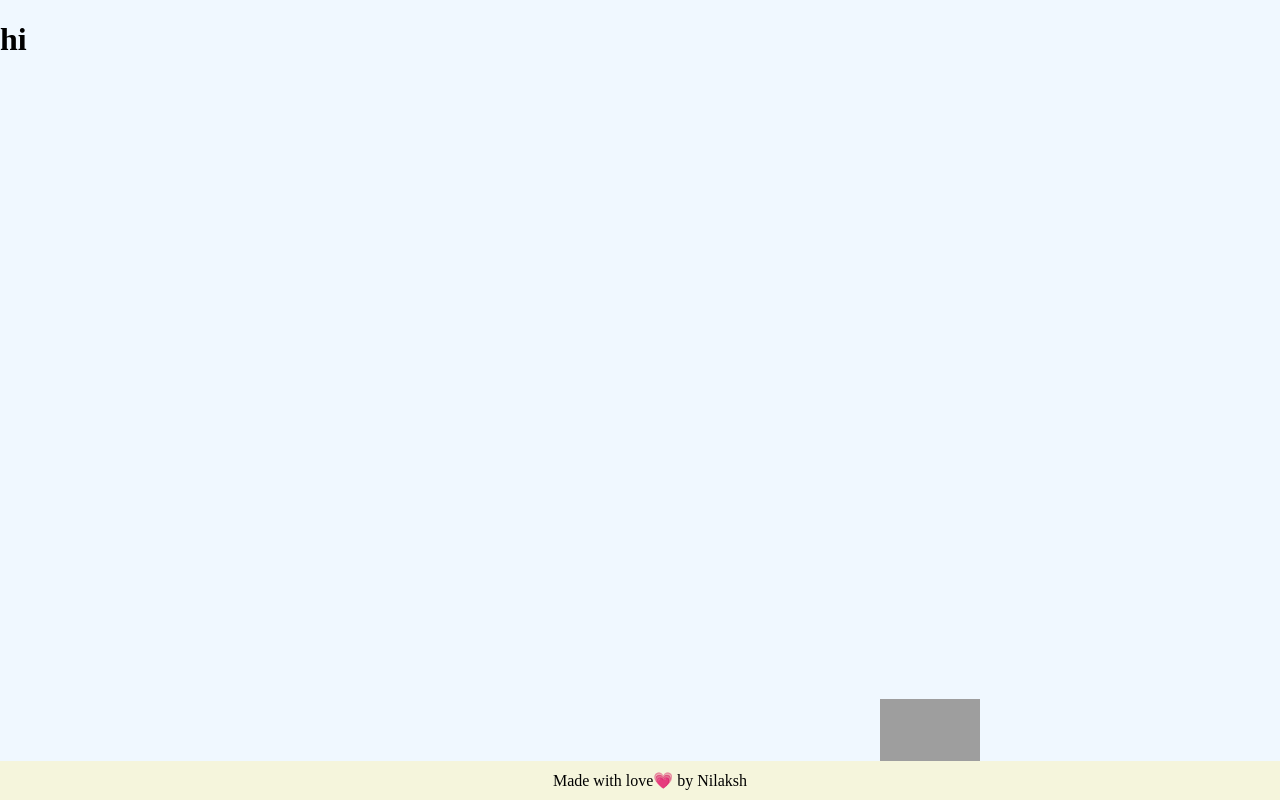
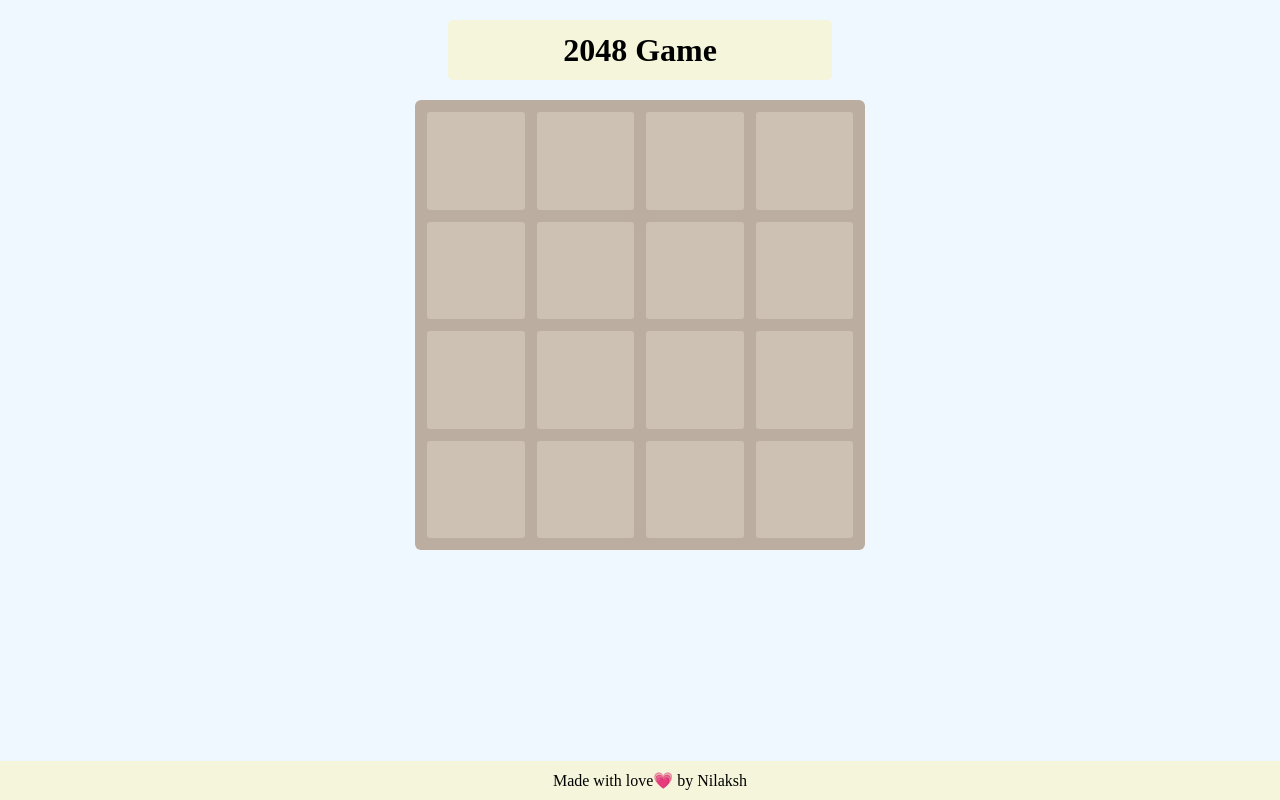
Before and after one commit to Nilakshhh/2048-game, a React (Create React App) app: page /game in a window 1280 px wide. Built offline with nearby package versions, Linux system fonts and the light colour scheme; grey boxes are pictures that could not be loaded.

Commit message:
added grid

```diff
--- a/public/index.html
+++ b/public/index.html
@@ -10,6 +10,7 @@
       content="Web site created using create-react-app"
     />
     <link rel="apple-touch-icon" href="%PUBLIC_URL%/logo192.png" />
+    <link href="https://fonts.googleapis.com/css?family=Source+Sans+Pro:700" rel="stylesheet">
 
     <link rel="manifest" href="%PUBLIC_URL%/manifest.json" />
     <title>2048</title>
--- a/public/styles/styles.css
+++ b/public/styles/styles.css
@@ -1,6 +1,6 @@
 :root {
-  --primary: #f542a1;
-  --secondary: #c90e72;
+  --primary: #42d1f5;
+  --secondary: #370ec9;
 }
 
 
@@ -33,10 +33,10 @@ footer{
 
 /*******************main-page-heading********************/
 .main-page-heading-box{
-  margin: 20px 25vw;
+  margin: 20px auto;
   padding: auto;
   background-color: beige;
-  width: 50vw;
+  width: 30vw;
   height: 60px;
   border-radius: 5px;
   text-align: center;
@@ -53,7 +53,7 @@ footer{
   padding: 8px 24px;
   border: none;
   border-radius: 8px;
-  background-color: var(--primary);
+  background-color: #42d1f5;
   color: white;
   margin: 15px;
   box-shadow: 0px 8px 0px 0px var(--secondary);
@@ -63,3 +63,126 @@ footer{
   box-shadow: 0px 4px 0px 0px var(--secondary);
   transform: translateY(2%);
 }
+ /**************************grid*************************/
+ .game {
+  margin: 10px auto;
+  background-color: #bbada0;
+  border-radius: 6px;
+  width: 450px;
+  height: 450px;
+  padding: 12px;
+  box-sizing: border-box;
+}
+
+.grid {
+  position: absolute;
+  z-index: 1;
+}
+
+.playground {
+  position: absolute;
+  z-index: 2;
+  font-family: 'Source Sans Pro', sans-serif;
+}
+
+.row {
+  margin-bottom: 12px;
+}
+
+.row:after {
+  content: "";
+  display: block;
+  clear: both;
+}
+
+.cell {
+  width: 97.5px;
+  height: 97.5px;
+  margin-right: 12px;
+  float: left;
+  border-radius: 3px;
+  background: rgba(238, 228, 218, 0.35);
+}
+
+.cell:last-child {
+  margin: 0;
+}
+
+[class^="box"] {
+  position: absolute;
+  border-radius: 3px;
+  font-size: 53px;
+  width: 98px;
+  height: 98px;
+}
+
+.title {
+  text-align: center;
+  line-height: 98px;
+}
+
+[class$="2"] {
+  color: #776e65;
+  background-color: #eee4da;
+}
+
+[class$="4"] {
+  color: #776e65;
+  background-color: #ede0c8;
+}
+
+[class$="8"] {
+  color: #f9f6f2;
+  background-color: #f2b179;
+}
+
+[class$="16"] {
+  color: #f9f6f2;
+  background-color: #f59563;
+}
+
+[class$="32"] {
+  color: #f9f6f2;
+  background-color: #f67c5f;
+}
+
+[class$="64"] {
+  color: #f9f6f2;
+  background-color: #f65e3b;
+}
+
+[class$="128"] {
+  color: #f9f6f2;
+  background-color: #edcf72;
+  font-size: 43px;
+}
+
+[class$="256"] {
+  color: #f9f6f2;
+  background-color: #edcc61;
+  font-size: 43px;
+}
+
+[class$="512"] {
+  color: #f9f6f2;
+  background-color: #edc850;
+  font-size: 43px;
+}
+
+[class$="1024"] {
+  color: #f9f6f2;
+  background-color: #edc53f;
+  font-size: 33px;
+}
+
+[class$="2048"] {
+  color: #f9f6f2;
+  background-color: #e4be3d;
+  font-size: 33px;
+}
+
+[class$="4096"] {
+  color: #f9f6f2;
+  background-color: #e4b13d;
+  font-size: 33px;
+}
--- /dev/null
+++ b/src/components/Grid.jsx
@@ -0,0 +1,52 @@
+import React from 'react';
+import { useState } from 'react';
+
+function Grid() {
+    const [myArray, setMyArray] = useState([[{},{},{},{}],[{},{},{},{}],[{},{},{},{}],[{},{},{},{}]]);
+
+    const handleCountUpdate = (id) => {
+      const updatedArray = myArray.map(item => {
+        if (item.id === id) {
+          return { ...item, count: item.count + 1 };
+        }
+        return item;
+      });
+      setMyArray(updatedArray);
+    }
+  return(
+    <>
+    <div class="game">
+      <div class="grid">
+        <div class="row">
+          <div class="cell"></div>
+          <div class="cell"></div>
+          <div class="cell"></div>
+          <div class="cell"></div>
+        </div>
+        <div class="row">
+          <div class="cell"></div>
+          <div class="cell"></div>
+          <div class="cell"></div>
+          <div class="cell"></div>
+        </div>
+        <div class="row">
+          <div class="cell"></div>
+          <div class="cell"></div>
+          <div class="cell"></div>
+          <div class="cell"></div>
+        </div>
+        <div class="row">
+          <div class="cell"></div>
+          <div class="cell"></div>
+          <div class="cell"></div>
+          <div class="cell"></div>
+        </div>
+      </div>
+      <div class="playground">
+      </div>
+    </div>
+
+    </>
+);
+}
+export default Grid;
--- a/src/pages/Game.jsx
+++ b/src/pages/Game.jsx
@@ -1,11 +1,16 @@
 import React from "react";
-import Clippy from "../components/Clippy";
+import Grid from "../components/Grid";
 
 function Game() {
     return (
       <>
-          <h1>hi</h1>
-          <Clippy />
+        <div className="main-page-heading-box">
+          <h1>2048 Game</h1>
+        </div>
+        <div className="grid-box">
+        <Grid />
+        </div>
+
       </>
     );
   }
```
